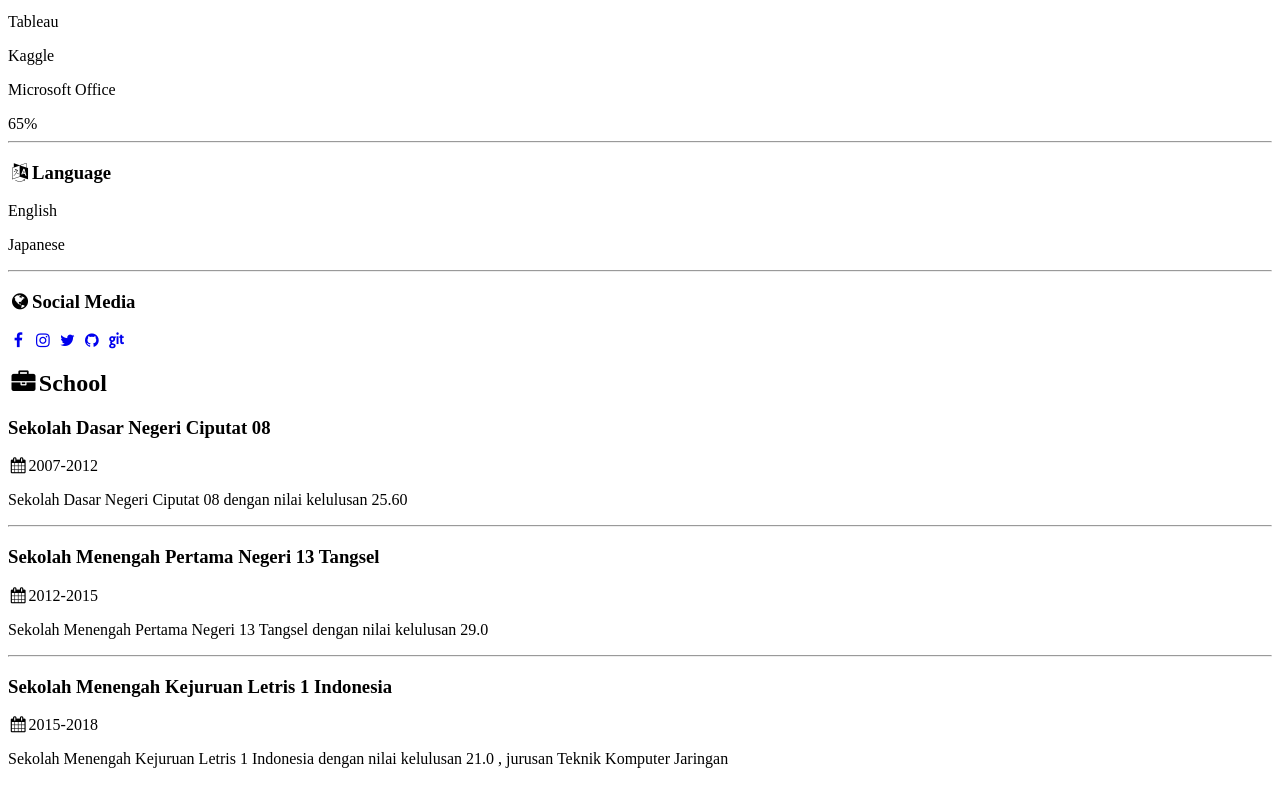
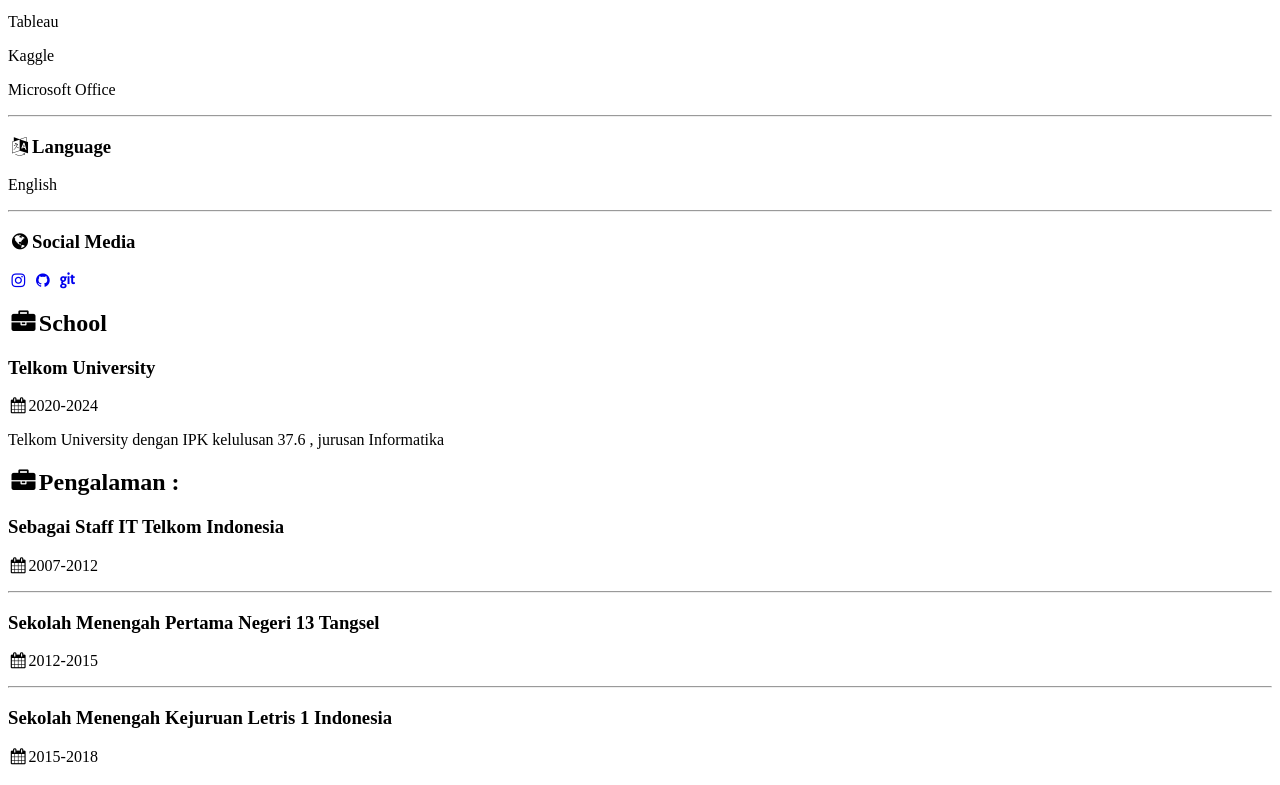
Before and after one commit to InggitRestuIllahi25/InggitRestuIllahi25.github.io, a plain HTML site: page index.html in a window 1280 px wide. Shown: the part 625-1410 px from the top of the page. Drawn offline with Linux system fonts and the light colour scheme.

Commit message:
Update index.html

```diff
--- a/index.html
+++ b/index.html
@@ -14,8 +14,6 @@
                 <h3><i class="fa fa-linux fa-fw large"></i>Skills</h3>
                 <p>SQL</p>
 
-
-
                 <p>Python</p>
 
                 <p>Power BI</p>
@@ -25,44 +23,25 @@
                 <p>Kaggle</p>
 
                 <p>Microsoft Office</p>
-                    <div class="load4">
-                    <div class="progress4" style="width:65%">65%</div>
-                </div>
+
                 <hr>
                 <h3><i class="fa fa-language fa-fw large"></i>Language</h3>
                 <p>English</p>
-                <p>Japanese</p>
                 <hr>
                 <h3><i class="fa fa-globe fa-fw large"></i>Social Media</h3>
-                <a href="https://www.facebook.com/Rifkipaniktingkatdewa"><i class="fa fa-facebook fa-fw large"></i></a>
-                <a href="https://www.instagram.com/rifkiloen/?hl=id"><i class="fa fa-instagram fa-fw large"></i></a>
-                <a href="#"><i class="fa fa-twitter fa-fw large"></i></a>
-                <a href="https://github.com/rifkiamalun"><i class="fa fa-github fa-fw large"></i></a>
+                <a href="https://www.linkedin.com/in/inggitrestuillahi/"><i class="fa fa-instagram fa-fw large"></i></a>
+                <a href="https://github.com/InggitRestuIllahi25/"><i class="fa fa-github fa-fw large"></i></a>
                 <a href="#"><i class="fa fa-git fa-fw large"></i></a>
             </div>
           <div class="container-padding">
         <div class="padding">
                 <div class="content1">
             <h2><i class="fa fa-briefcase fa-fw large"></i>School</h2>
-            <h3>Sekolah Dasar Negeri Ciputat 08</h3>
-            <p><i class="fa fa-calendar fa-fw large"></i>2007-2012</p>
-            <p>Sekolah Dasar Negeri Ciputat 08 dengan nilai kelulusan 25.60
+
+            <h3>Telkom University</h3>
+            <p><i class="fa fa-calendar fa-fw large"></i>2020-2024</p>
+            <p>Telkom University dengan IPK kelulusan 37.6 , jurusan Informatika
             </p>
-            </div>
-            <hr>
-                <div class="content2">
-            <h3>Sekolah Menengah Pertama Negeri 13 Tangsel</h3>
-            <p><i class="fa fa-calendar fa-fw large"></i>2012-2015</p>
-            <p>Sekolah Menengah Pertama Negeri 13 Tangsel  dengan nilai kelulusan 29.0
-            </p>
-            </div>
-            <hr>
-                <div class="content3">
-            <h3>Sekolah Menengah Kejuruan Letris 1 Indonesia</h3>
-            <p><i class="fa fa-calendar fa-fw large"></i>2015-2018</p>
-            <p>Sekolah Menengah Kejuruan Letris 1 Indonesia dengan nilai kelulusan 21.0 , jurusan Teknik Komputer Jaringan
-            </p>
-            </div>
             </div>
             </div>
           <div class="padding-bottom">
```
